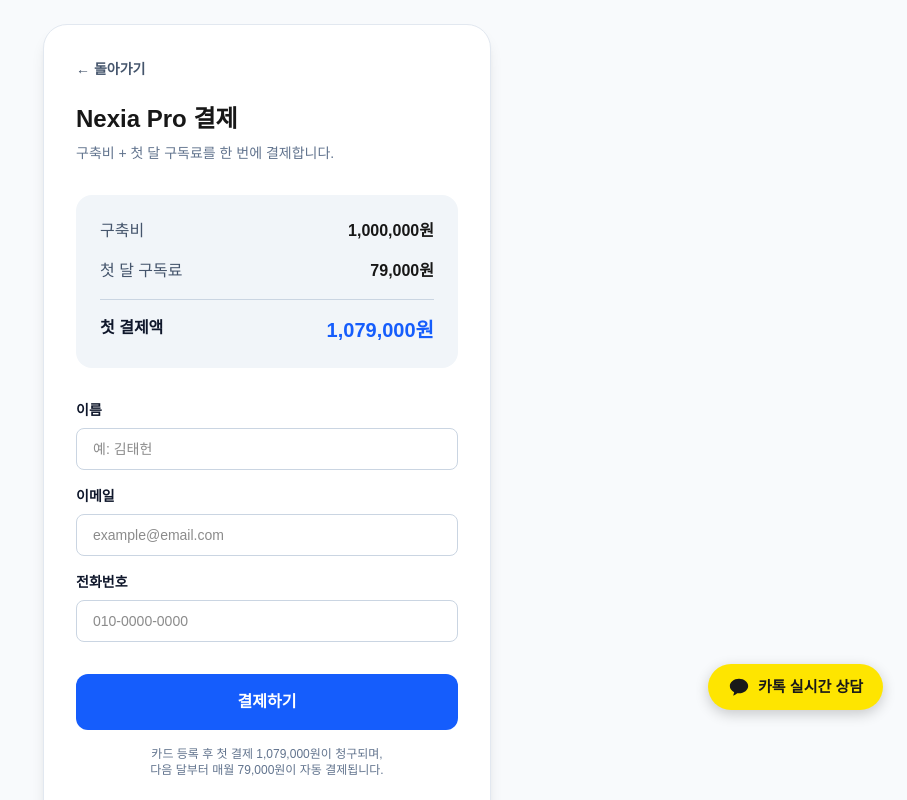
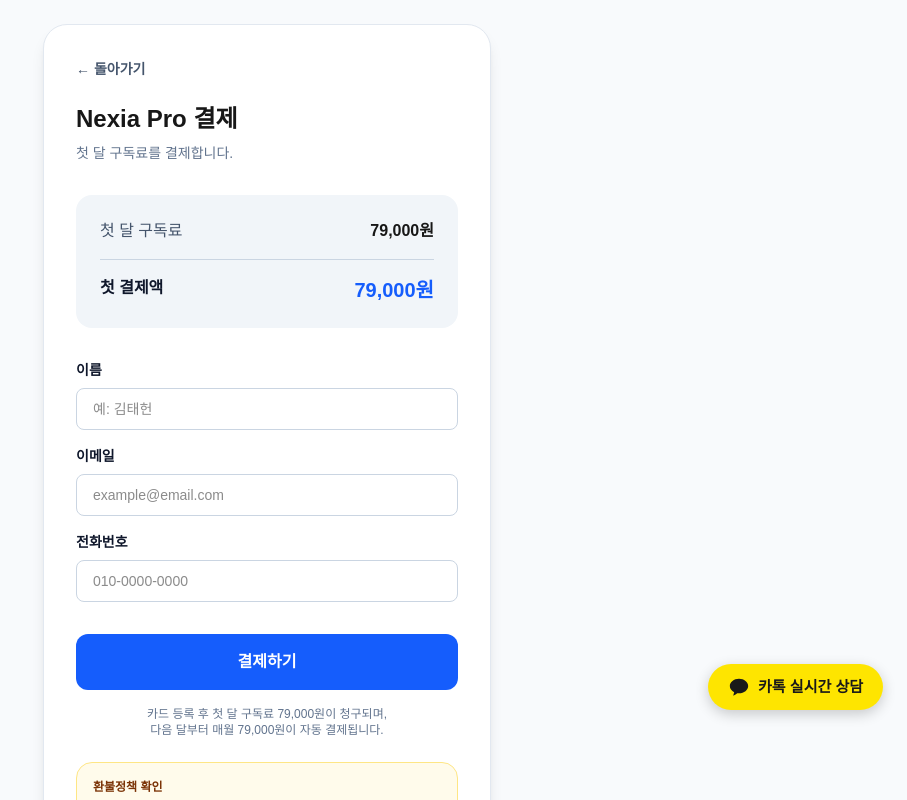
Before and after one commit to kk27286273-sys/nocode-builder, a Next.js app: page /pay in a window 1280 px wide. Shown: the top 800 px of the page, without its empty margins (373-1280 px from the left). Built offline with nearby package versions, Linux system fonts and the light colour scheme.

Commit message:
결제창에서 구축비 표시 제거

```diff
--- a/src/app/page.tsx
+++ b/src/app/page.tsx
@@ -191,7 +191,7 @@ function PricingSection() {
       revision: '단순 수정 24시간 이내',
       report: '제공',
       optimization: '정기 점검',
-      setupFee: '120만 원~ 별도 협의',
+      setupFee: '120만 원 (부가세 포함)',
       monthlyFee: '99,000원',
       description:
         '다양한 콘텐츠와 사업 분야를 운영하는 기업을 위한 확장형입니다.',
--- a/src/app/pay/page.tsx
+++ b/src/app/pay/page.tsx
@@ -40,8 +40,8 @@ function PayContent() {
   const [formData, setFormData] = useState({ email: '', name: '', phone: '' });
 
   const plan = searchParams.get('plan') || 'pro';
-  const { setupFee, monthlyFee, name } = getPlan(plan);
-  const totalFirstPayment = setupFee + monthlyFee;
+const { monthlyFee, name } = getPlan(plan);
+const totalFirstPayment = monthlyFee;
 
   const handleInputChange = (e: React.ChangeEvent<HTMLInputElement>) => {
     const { name, value } = e.target;
@@ -107,14 +107,10 @@ function PayContent() {
 
         <h1 className="text-2xl font-bold">Nexia {name} 결제</h1>
         <p className="mt-2 text-sm text-slate-500">
-          구축비 + 첫 달 구독료를 한 번에 결제합니다.
+          첫 달 구독료를 결제합니다.
         </p>
 
         <div className="mt-8 space-y-4 rounded-2xl bg-slate-100 p-6">
-          <div className="flex justify-between">
-            <span className="text-slate-600">구축비</span>
-            <span className="font-semibold">{setupFee.toLocaleString()}원</span>
-          </div>
           <div className="flex justify-between">
             <span className="text-slate-600">첫 달 구독료</span>
             <span className="font-semibold">{monthlyFee.toLocaleString()}원</span>
@@ -169,9 +165,9 @@ function PayContent() {
         </button>
 
         <p className="mt-4 text-center text-xs text-slate-500">
-          카드 등록 후 첫 결제 {totalFirstPayment.toLocaleString()}원이 청구되며,
-          <br />
-          다음 달부터 매월 {monthlyFee.toLocaleString()}원이 자동 결제됩니다.
+카드 등록 후 첫 달 구독료 {monthlyFee.toLocaleString()}원이 청구되며,
+<br />
+다음 달부터 매월 {monthlyFee.toLocaleString()}원이 자동 결제됩니다.
         </p>
 
         <div className="mt-6 rounded-2xl border border-amber-200 bg-amber-50 p-4">
```
